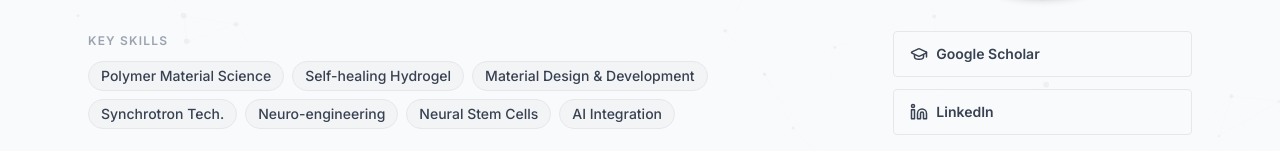
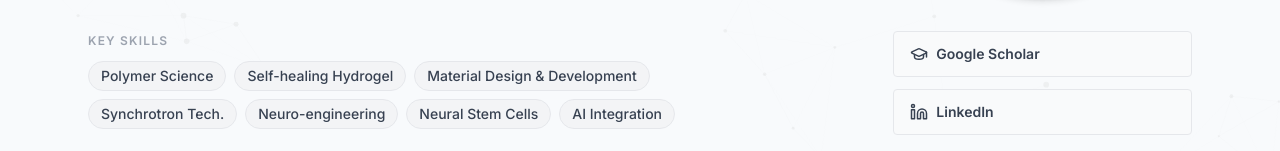
Before and after one commit to howard0338/Personal-Portfolio, a React (Vite) app: page / in a window 1280 px wide. Shown: the part 380-531 px from the top of the page. Built offline with nearby package versions, Linux system fonts and the light colour scheme.

Commit message:
Rename skill 'Polymer Material Science' to 'Polymer Science'

```diff
--- a/constants.ts
+++ b/constants.ts
@@ -30,7 +30,7 @@ export const PROFILE: Profile = {
   bio: "I am a polymer material scientist and engineer specializing in biomedical material design, characterization, and AI-driven solutions. With 4+ years of in vivo experience and 7+ years in synchrotron radiation center, my expertise integrates advanced technologies to create next-generation biomedical solutions.",
 
   skills: [
-    "Polymer Material Science",
+    "Polymer Science",
     "Self-healing Hydrogel",
     "Material Design & Development",
     "Synchrotron Tech.",
```
